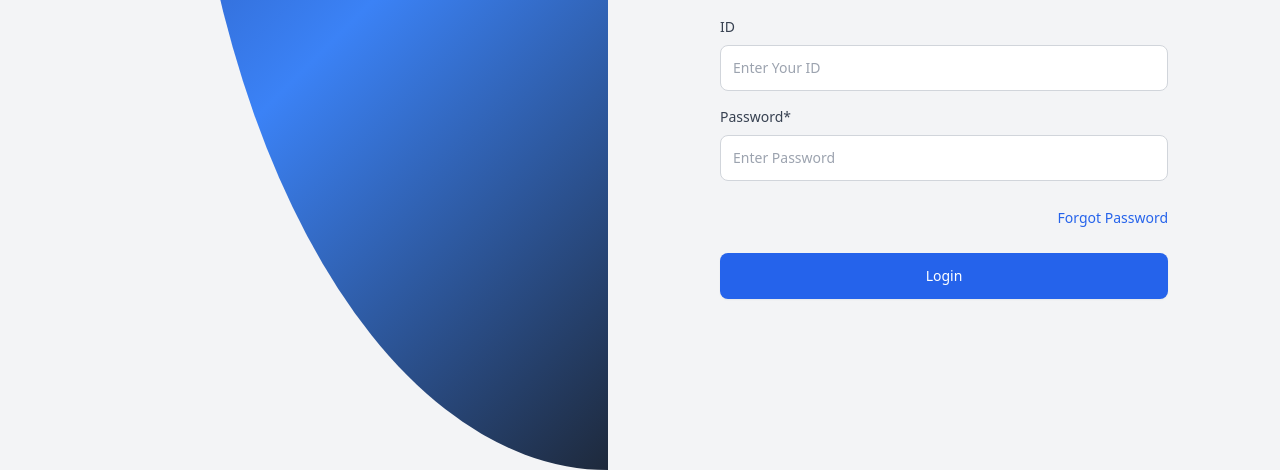
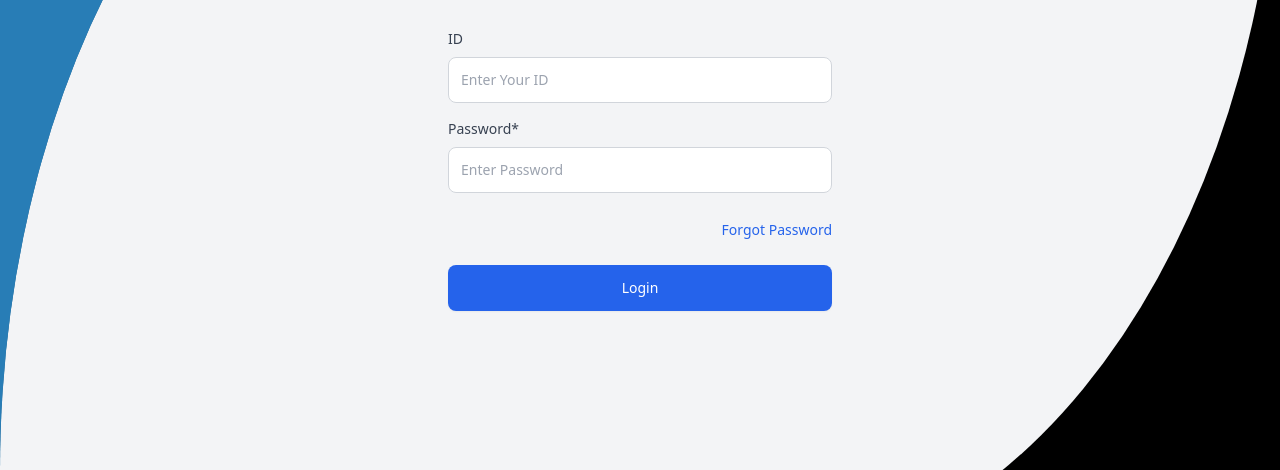
Before and after one commit to kalydoio/kalydo-mock, a plain HTML site: page index.html in a window 1280 px wide. Shown: the part 330-800 px from the top of the page. Drawn offline with nearby package versions, Linux system fonts and the light colour scheme.

Commit message:
login page added

```diff
--- a/index.html
+++ b/index.html
@@ -6,36 +6,93 @@
     <title>AutomatUp - Login</title>
     <script src="https://cdn.tailwindcss.com"></script>
     <style>
-        /* Custom styles for curved background */
-        .curved-bg {
-            background: linear-gradient(135deg, #1e3a8a 0%, #3b82f6 50%, #1e293b 100%);
+        * {
+            margin: 0;
+            padding: 0;
+            box-sizing: border-box;
         }
-        .curved-shape {
-            clip-path: ellipse(70% 100% at 100% 0%);
+
+        body, html {
+            height: 100%;
+            overflow: hidden;
+        }
+
+        #curved-corner-topleft {
+            width: 60vw;
+            height: 100vh;
+            overflow: hidden;
+            position: fixed;
+            z-index: 10;
+            top: 0;
+            left: 0;
+        }
+
+        #curved-corner-bottomright {
+            bottom: -100px;
+            right: 0;
+            width: 60vw;
+            height: 100vh;
+            overflow: hidden;
+            position: fixed;
+            z-index: 10;
+        }
+
+        #curved-corner-topleft:before {
+            content: "";
+            display: block;
+            width: 140%;
+            height: 200%;
+            position: absolute;
+            border-radius: 50%;
+        }
+
+        #curved-corner-bottomright:before {
+            content: "";
+            display: block;
+            width: 140%;
+            height: 200%;
+            position: absolute;
+            border-radius: 50%;
+        }
+
+        #curved-corner-topleft:before {
+            top: 0;
+            left: 0;
+            box-shadow: -30vw -30vh 0 0 #287DB6, -60vw -60vh 0 0 #1F628E;
+        }
+
+        #curved-corner-bottomright:before {
+            bottom: 0;
+            right: 0;
+            box-shadow: 30vw 30vh 0 0 #000000;
+        }
+
+        /* Login content positioning */
+        .login-content {
+            position: relative;
+            z-index: 20;
+            min-height: 100vh;
         }
     </style>
 </head>
-<body class="min-h-screen bg-gray-100 overflow-hidden">
-    <!-- Main Container -->
-    <div class="min-h-screen flex">
-        <!-- Left Section - Curved Background -->
-        <div class="flex-1 relative curved-bg curved-shape hidden lg:block">
-            <!-- Optional: Add some decorative elements or keep it clean -->
-        </div>
+<body class="min-h-screen bg-gray-100">
+    <!-- Curved Corner Elements -->
+    <div id="curved-corner-topleft"></div>
+    <div id="curved-corner-bottomright"></div>
 
-        <!-- Right Section - Login Form -->
-        <div class="flex-1 flex items-center justify-center px-6 py-12 lg:px-8">
-            <div class="w-full max-w-md space-y-8">
+    <!-- Login Content -->
+    <div class="login-content flex items-center justify-center px-6 py-12 lg:px-8">
+        <div class="w-full max-w-md space-y-8 p-8">
             <!-- Logo and Welcome Text -->
             <div class="text-center">
                 <!-- AutomatUp Logo -->
                 <div class="flex items-center justify-center mb-8">
-                        <img src="logo.png" alt="AutomatUp Logo" class="h-12 w-auto">
+                    <img src="logo.png" alt="AutomatUp Logo" class="h-16 w-auto">
                 </div>
 
                 <!-- Welcome Message -->
                 <h2 class="text-3xl font-bold text-gray-900 mb-2">Welcome Back</h2>
-                    <p class="text-gray-600 text-lg text-sm">
+                <p class="text-gray-600 text-lg">
                     Vision That Thinks.
                 </p>
             </div>
@@ -93,9 +150,5 @@
             </form>
         </div>
     </div>
-    </div>
-
-    <!-- Mobile Responsive Adjustments -->
-    <div class="lg:hidden curved-bg fixed inset-0 -z-10"></div>
 </body>
 </html>
```
Lines whose indentation alone changed are shown as unchanged.
